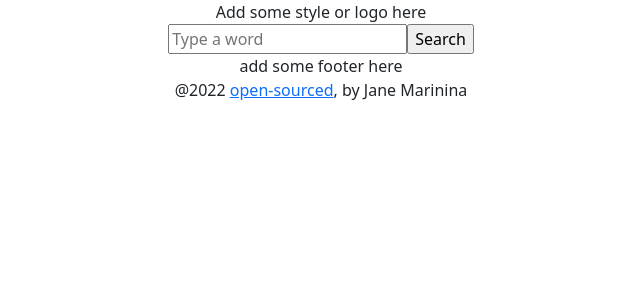
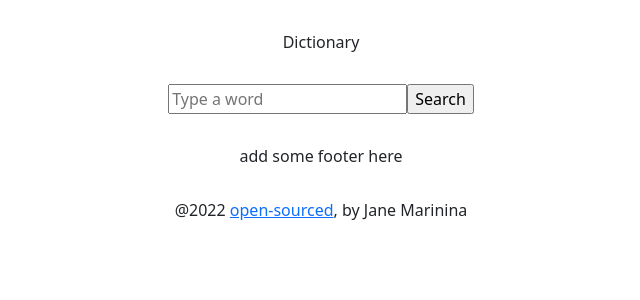
Before and after one commit to Jane-Mar/dictionary-app, a React (Create React App) app: page / in a window 1280 px wide. Shown: the top 300 px of the page, without its empty margins (319-959 px from the left). Built offline with nearby package versions, Linux system fonts and the light colour scheme.

Commit message:
added display of definitions

```diff
--- a/src/Dictionary.css
+++ b/src/Dictionary.css
@@ -0,0 +1,7 @@
+header {
+  margin: 30px 0;
+}
+
+footer {
+  margin: 30px 0;
+}
--- a/src/Dictionary.js
+++ b/src/Dictionary.js
@@ -1,12 +1,14 @@
 import axios from "axios";
 import React, { useState } from "react";
 import "./Dictionary.css";
+import Results from "./Results";
 
 export default function Dictionary() {
   const [keyword, setKeyword] = useState(null);
+  const [searchResult, setSearchResult] = useState(null);
 
   function handleResponse(response) {
-    console.log(response.data[0]);
+    setSearchResult(response.data[0]);
   }
 
   function search(event) {
@@ -21,12 +23,13 @@ export default function Dictionary() {
 
   return (
     <div className="Dictionary">
-      <header>Add some style or logo here</header>
+      <header>Dictionary</header>
       <main>
         <form onSubmit={search}>
           <input type="search" placeholder="Type a word" onChange={getWord} />
           <input type="submit" value="Search" />
         </form>
+        <Results result={searchResult} />
       </main>
       <footer>add some footer here</footer>
     </div>
--- /dev/null
+++ b/src/Meaning.js
@@ -0,0 +1,19 @@
+import React from "react";
+
+export default function Meaning(props) {
+  return (
+    <div>
+      <h3>{props.meaning.partOfSpeech}</h3>
+      <div>
+        {props.meaning.definitions.map(function (definition, index) {
+          return (
+            <div key={index}>
+              {definition.definition}
+              {definition.example}
+            </div>
+          );
+        })}
+      </div>
+    </div>
+  );
+}
--- /dev/null
+++ b/src/Results.js
@@ -0,0 +1,20 @@
+import React from "react";
+import Meaning from "./Meaning";
+
+export default function Results(props) {
+  console.log(props.result);
+  if (props.result) {
+    return (
+      <div className="Results">
+        <h2>{props.result.word} ggg</h2>
+        {props.result.meanings.map(function (meaning, index) {
+          return (
+            <div key={index}>
+              <Meaning meaning={meaning} />
+            </div>
+          );
+        })}
+      </div>
+    );
+  }
+}
```
